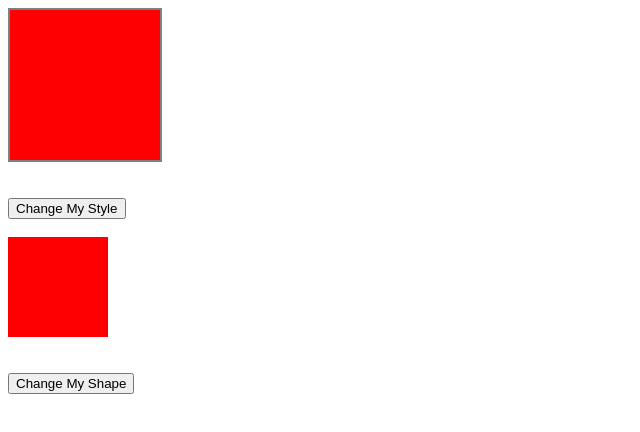
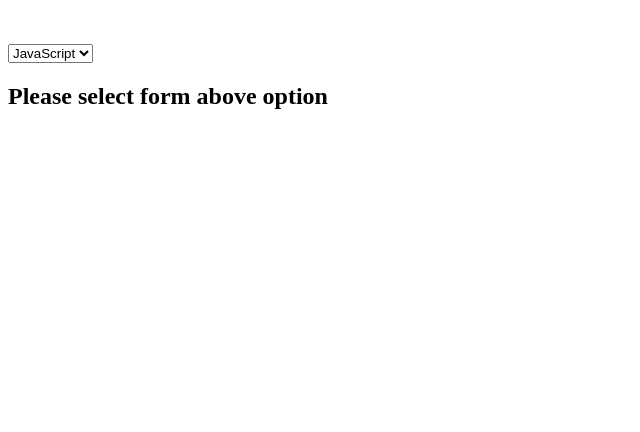
Before and after one commit to rohansolse/AngulerTrial, an Angular app: page / in a window 1280 px wide. Shown: the top 432 px of the page, without its empty margins (0-640 px from the left). Built offline with nearby package versions, Linux system fonts and the light colour scheme.

Commit message:
ngif done

```diff
--- a/src/app/app.component.html
+++ b/src/app/app.component.html
@@ -1,3 +1,4 @@
 <!-- <app-small-project></app-small-project> -->
 <!-- <app-forms></app-forms> -->
-<app-ng-style-andng-class></app-ng-style-andng-class>
+<!-- <app-ng-style-andng-class></app-ng-style-andng-class> -->
+<app-ngif></app-ngif>
--- a/src/app/app.module.ts
+++ b/src/app/app.module.ts
@@ -5,13 +5,15 @@ import { AppComponent } from './app.component';
 import { FormsComponent } from './forms/forms.component';
 import { SmallProjectComponent } from './small-project/small-project.component';
 import { NgStyleANDngClassComponent } from './ng-style-andng-class/ng-style-andng-class.component';
+import { NgifComponent } from './ngif/ngif.component';
 
 @NgModule({
   declarations: [
     AppComponent,
     FormsComponent,
     SmallProjectComponent,
-    NgStyleANDngClassComponent
+    NgStyleANDngClassComponent,
+    NgifComponent
   ],
   imports: [
     BrowserModule
--- /dev/null
+++ b/src/app/ngif/ngif.component.css
@@ -0,0 +1,3 @@
+.hide{
+    display: none;
+}
--- /dev/null
+++ b/src/app/ngif/ngif.component.html
@@ -0,0 +1,14 @@
+<!-- <p>
+  ngif works!
+</p> -->
+<br>
+<br>
+<select (click)="optionHandler($event)">
+  <option value="JavaScript">JavaScript</option>
+  <option value="Java">Java</option>
+  <option value="C">C</option>
+  <option value="C#">C</option>
+</select>
+<br>
+<h2 *ngIf="!selectedLanguage">Please select form above option</h2>
+<h2 *ngIf="selectedLanguage">Selected Language is {{ selectedLanguage }}</h2>
--- /dev/null
+++ b/src/app/ngif/ngif.component.ts
@@ -0,0 +1,21 @@
+import { Component, OnInit } from '@angular/core';
+
+@Component({
+  selector: 'app-ngif',
+  templateUrl: './ngif.component.html',
+  styleUrls: ['./ngif.component.css']
+})
+export class NgifComponent implements OnInit {
+
+  constructor() { }
+
+  ngOnInit() {
+  }
+
+  selectedLanguage = ''
+
+  optionHandler(event){
+    this.selectedLanguage = event.target.value;
+  }
+
+}
```
